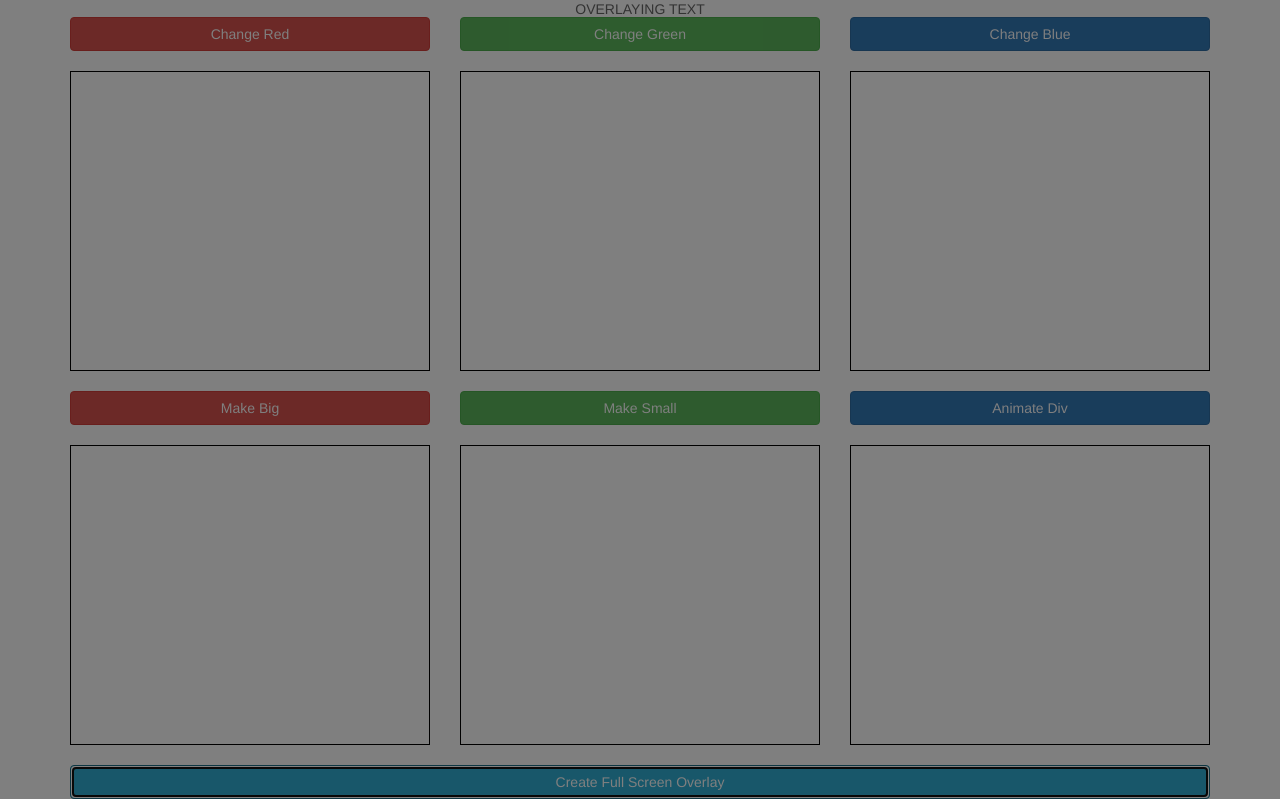
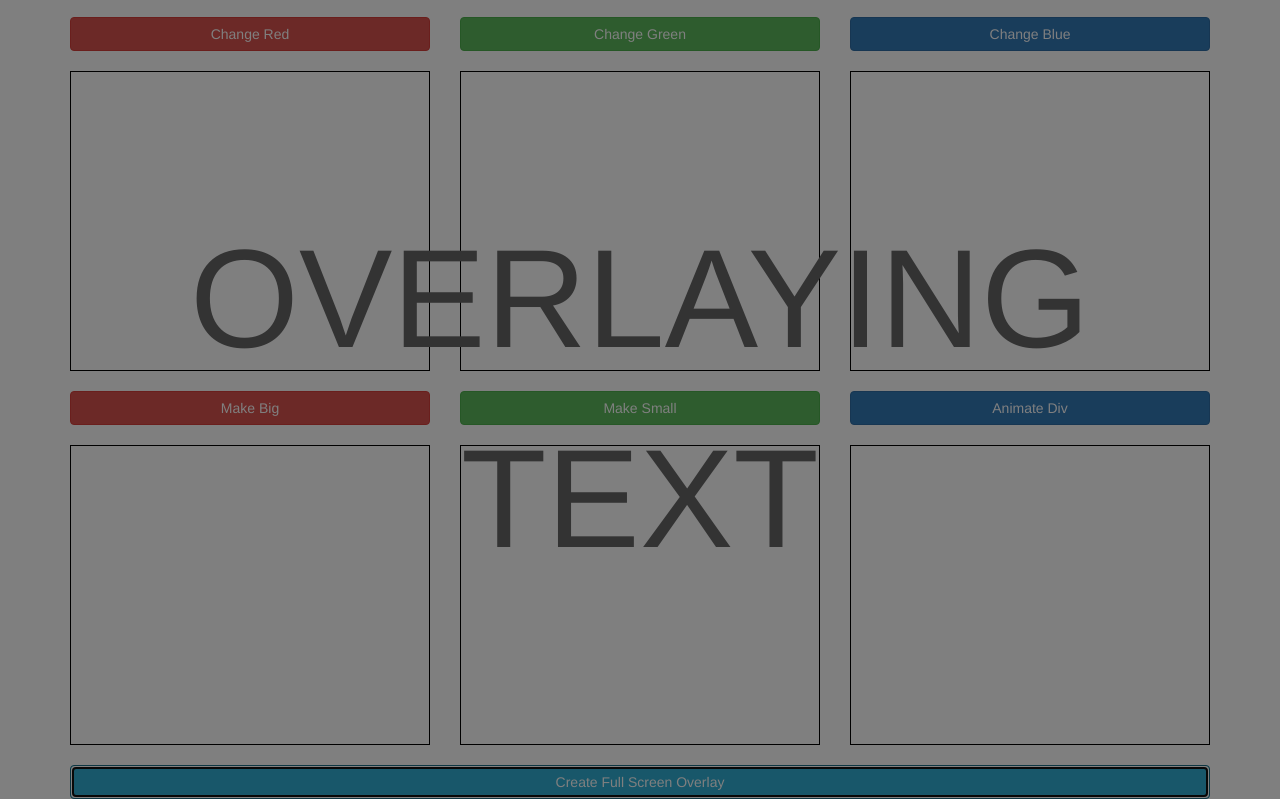
Before and after one commit to brendanmioburns/GAjquerystyleswitcher, a plain HTML site: page index.html in a window 1280 px wide. Both pictures are taken after a click on the button "Create Full Screen Overlay". Shown: the part 83-882 px from the top of the page. Drawn offline with nearby package versions, Linux system fonts and the light colour scheme.

Commit message:
final changes

```diff
--- a/style.css
+++ b/style.css
@@ -19,11 +19,14 @@
     /*height:5000px;
     width:5000px;*/
     position:fixed;
-    top:0;
-    left:0;
+    top:0%;
+    left:0%;
     width:100%;
     height:100%;
     z-index:9999;
     background-color:rgba(0,0,0,0.5);
     text-align:center;
+    font-size:10em;
+    padding-top:200px;
+
 }
```
Also changed, not shown: index.html (+2 -1 lines).
